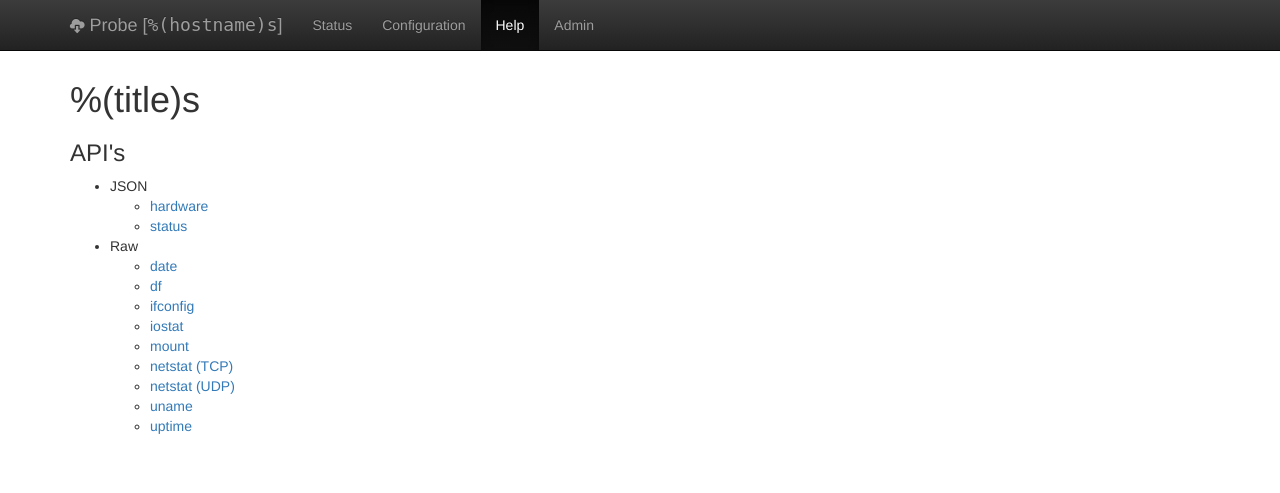
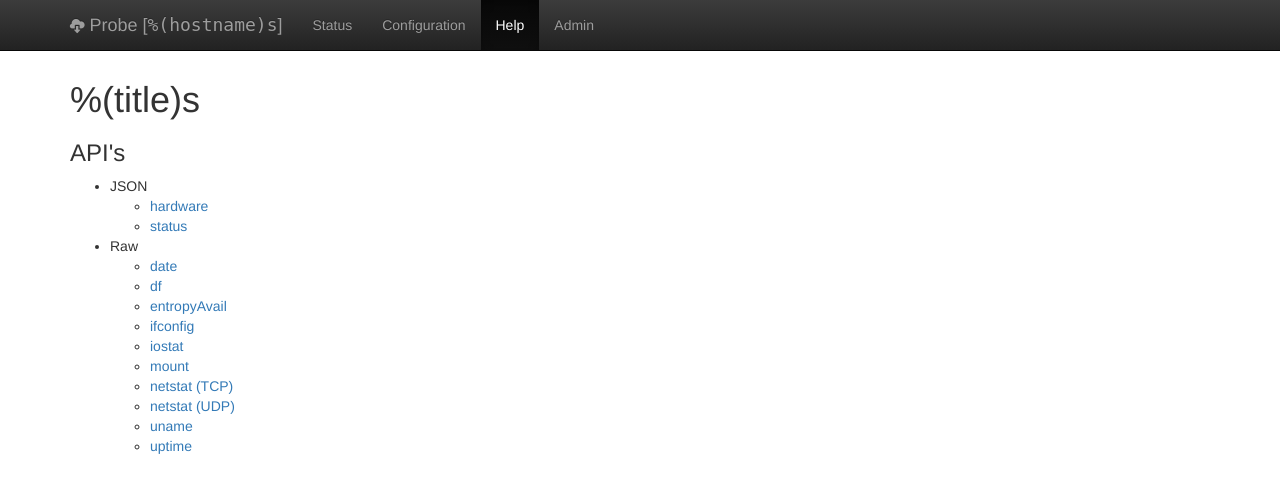
Before and after one commit to AgalmicVentures/Probe, a Python web app: template templates/help.html in a window 1280 px wide. Shown: the top 493 px of the page. Run offline with Jinja, Linux system fonts and the light colour scheme; the template is opened without the code that fills it, so the values that code supplies are empty; some libraries are stand-ins or nearby versions.

Commit message:
Add missing link to help

```diff
--- a/templates/help.html
+++ b/templates/help.html
@@ -43,6 +43,7 @@
 		<li>Raw<ul>
 			<li><a href="/raw/date">date</a></li>
 			<li><a href="/raw/df">df</a></li>
+			<li><a href="/raw/entropyAvail">entropyAvail</a></li>
 			<li><a href="/raw/ifconfig">ifconfig</a></li>
 			<li><a href="/raw/iostat">iostat</a></li>
 			<li><a href="/raw/mount">mount</a></li>
```
